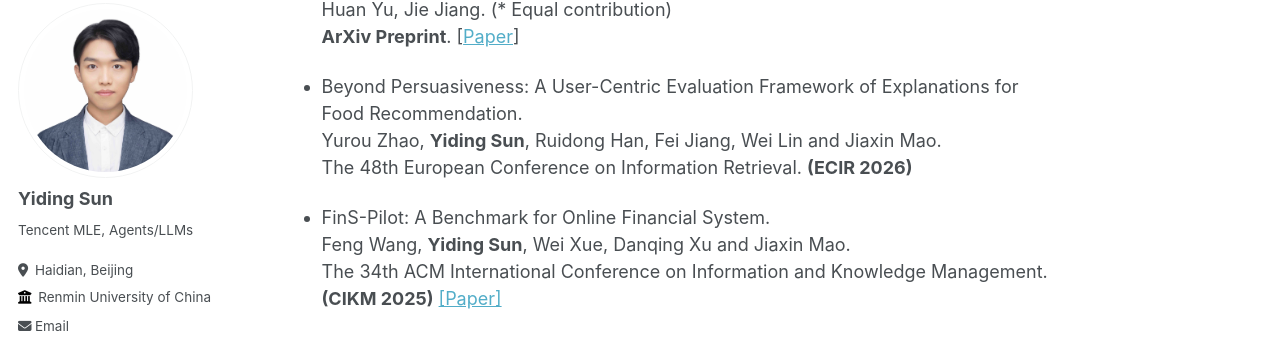
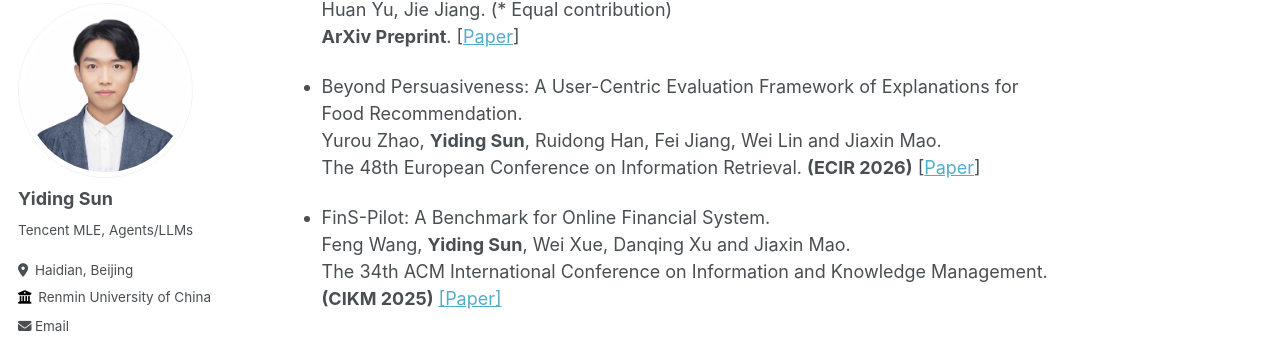
Before and after one commit to Emanual20/Emanual20.github.io, a Jekyll site: the page built from _pages/about.md, in a window 1280 px wide and 900 px high, scrolled down 735 px. Shown: the part 103-443 px from the top of the window. Built offline with Jekyll 4.4.1, drawn with Linux system fonts in a browser that asks for light colours; some web fonts are replaced.

Commit message:
Add paper link for Beyond Persuasiveness (ECIR 2026)

```diff
--- a/_pages/about.md
+++ b/_pages/about.md
@@ -28,7 +28,7 @@ Lingxiang Hu\*, **Yiding Sun\***, Tianle Xia, Wenwei Li, Ming Xu, Liqun Liu, Pen
 
 * Beyond Persuasiveness: A User-Centric Evaluation Framework of Explanations for Food Recommendation. \
 Yurou Zhao, **Yiding Sun**, Ruidong Han, Fei Jiang, Wei Lin and Jiaxin Mao. \
-The 48th European Conference on Information Retrieval. **(ECIR 2026)**
+The 48th European Conference on Information Retrieval. **(ECIR 2026)** [[Paper](https://link.springer.com/chapter/10.1007/978-3-032-21300-6_41)]
 
 * FinS-Pilot: A Benchmark for Online Financial System. \
 Feng Wang, **Yiding Sun**, Wei Xue, Danqing Xu and Jiaxin Mao. \
```
